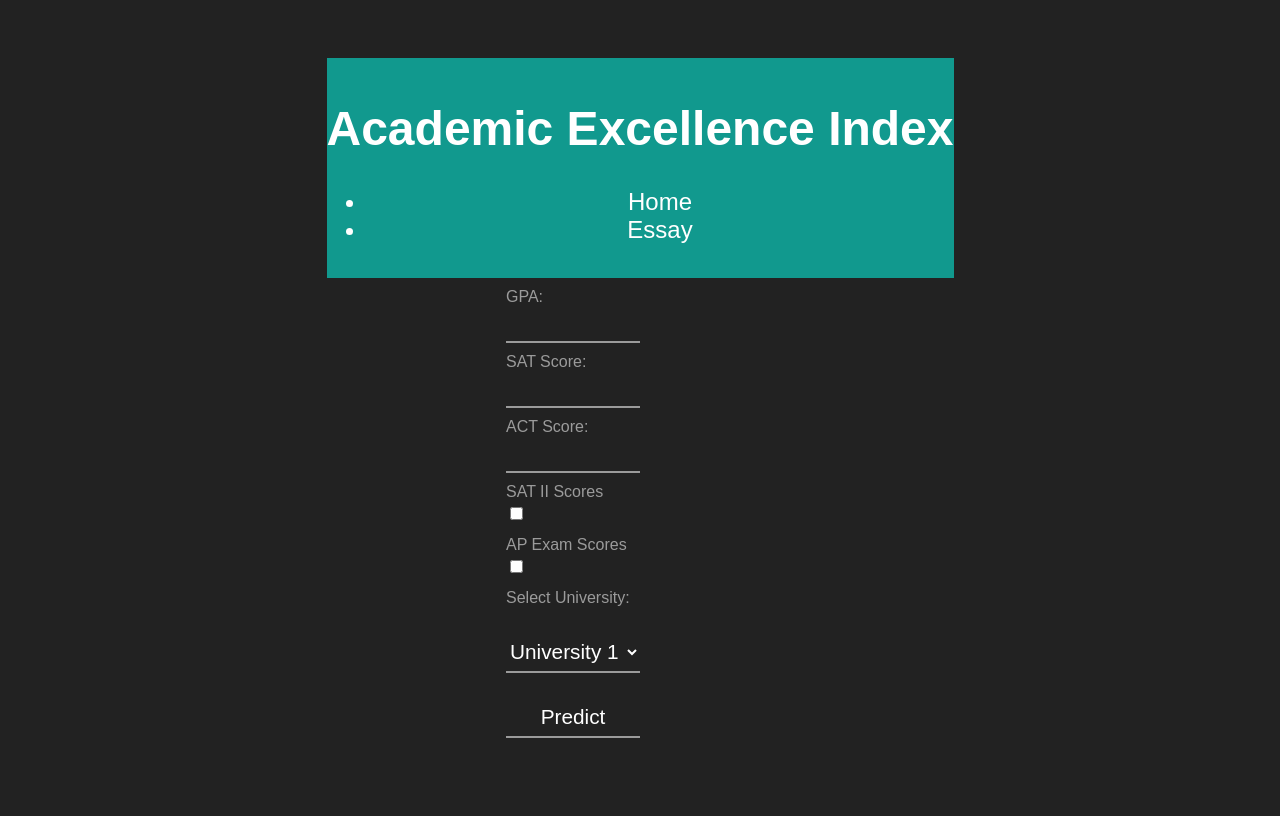
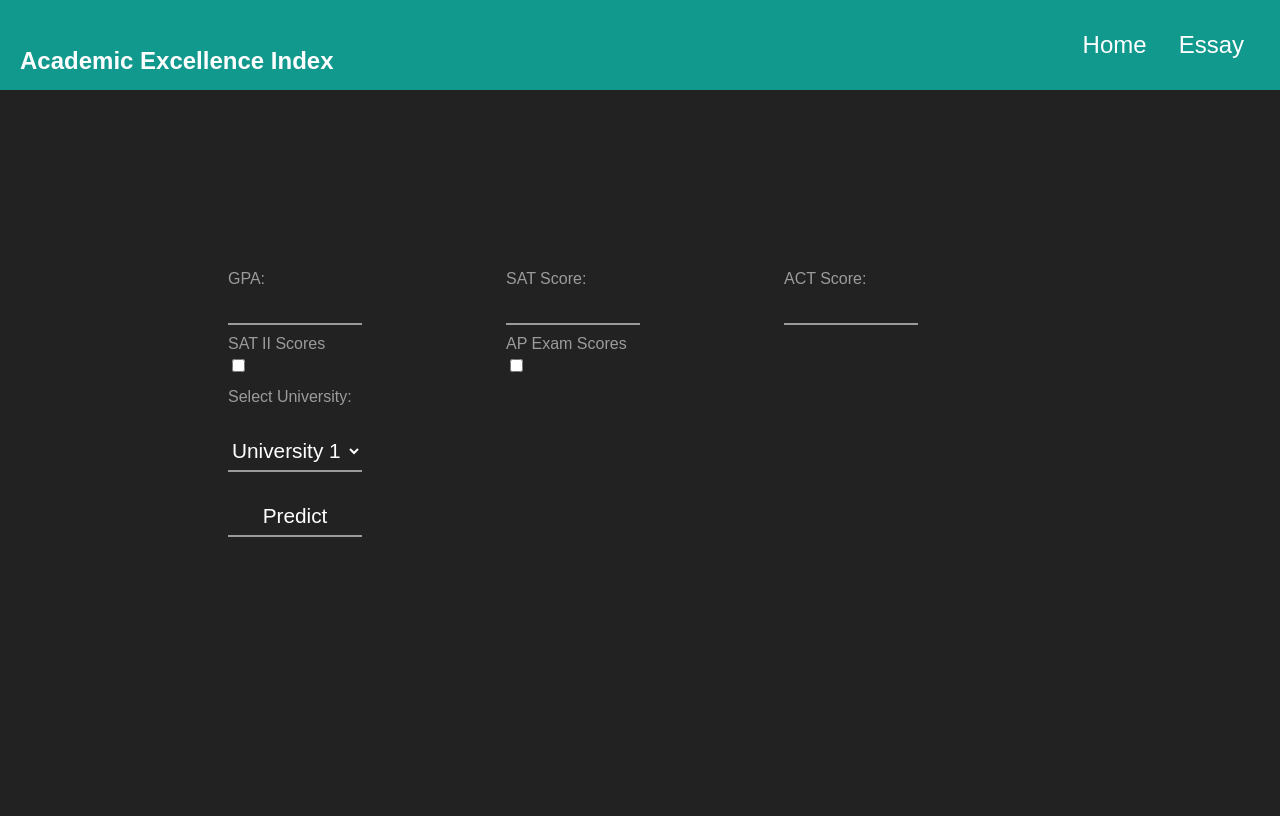
Before and after one commit to ericyung1/AdmissionAnalytics, a Flask app: page / in a window 1280 px wide. Run offline with Flask 3, Linux system fonts and the light colour scheme.

Commit message:
style changes

```diff
--- a/app/static/css/style.css
+++ b/app/static/css/style.css
@@ -9,16 +9,59 @@ body {
     background-color: #222222;
 }
 
-#header, #footer {
+#header {
+    position: fixed;
+    top: 0;
+    left: 0;
+    width: 100%;
+    height: 70px; /* Adjust this value to make the header bigger or smaller */
+    padding: 10px 0;
+    background-color: #11998e;
+    color: #fff;
+    text-align: center;
+}
+
+#header h1 {
+    font-size: 1.5rem; /* Adjust this value to make the text bigger or smaller */
+    margin-left: 20px; /* Adjust this value to increase or decrease the left margin */
+    float: left;
+    line-height: 70px; /* Aligns the text vertically */
+}
+
+#navbar {
+    float: right;
+    margin-right: 20px; /* Adjust this value to increase or decrease the right margin */
+}
+
+#navbar ul {
+    list-style-type: none;
+    margin: 0;
+    padding: 0;
+    overflow: hidden;
+    line-height: 70px; /* Aligns the links vertically */
+}
+
+#navbar ul li {
+    float: left;
+}
+
+#navbar ul li a {
+    display: block;
+    color: #fff;
+    text-align: center;
+    padding: 0 16px;
+    text-decoration: none;
+}
+
+#navbar ul li a:hover {
+    background-color: #38ef7d; /* Changes the background color when you hover over a link */
+}
+
+#footer {
     background-color: #11998e;
     color: #fff;
     text-align: center;
     padding: 10px 0;
-}
-
-#navbar ul li a {
-    color: #fff;
-    text-decoration: none;
 }
 
 .form__group {
@@ -81,3 +124,17 @@ body {
 .form__field:required, .form__field:invalid {
     box-shadow: none;
 }
+
+.row {
+    display: flex;
+    justify-content: space-between;
+}
+
+.section {
+    flex: 1;
+    margin-right: 10px;
+}
+
+.section:last-child {
+    margin-right: 0;
+}
```
